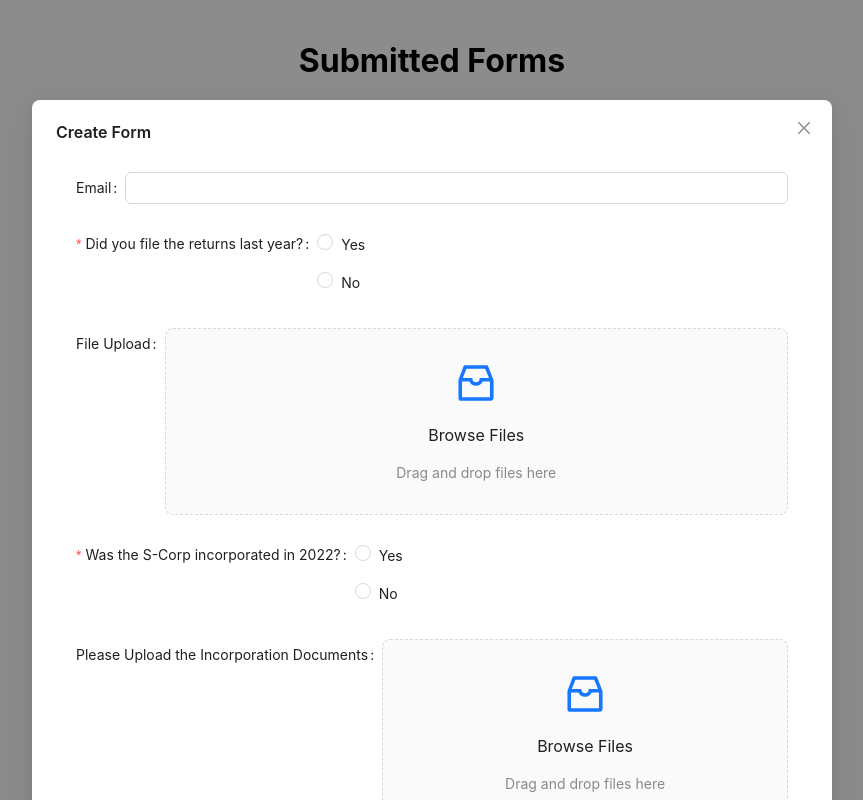
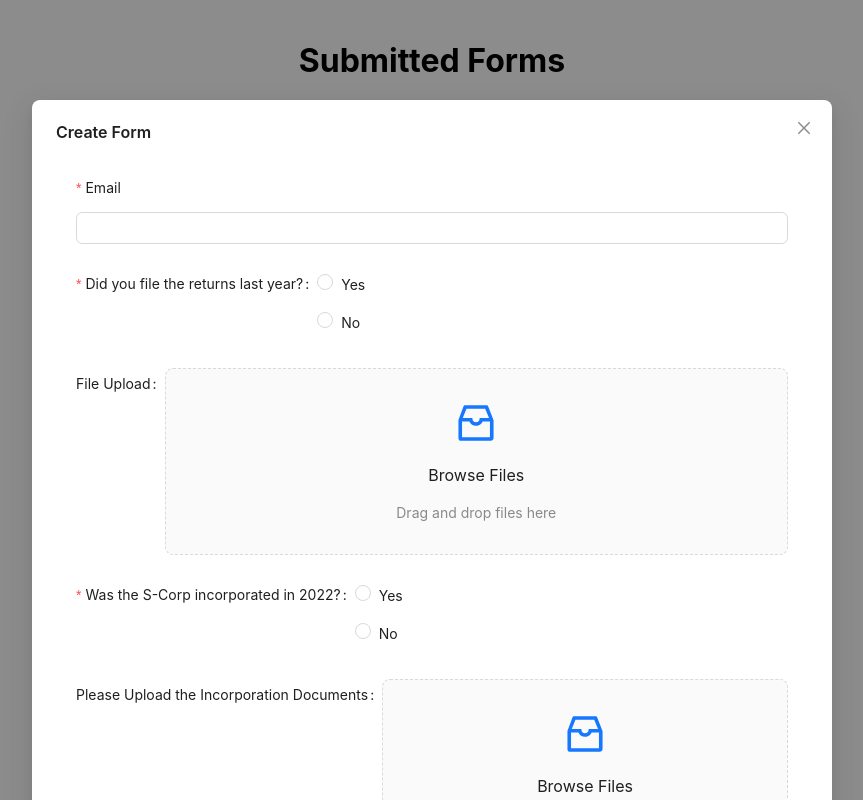
Before and after one commit to chandannath500/form, a React (Create React App) app: page / in a window 1280 px wide. Both pictures are taken after a click on the button "Create Form". Shown: the whole page, without its empty margins (208-1071 px from the left). Built offline with nearby package versions, Linux system fonts and the light colour scheme.

Commit message:
Update Email.js

```diff
--- a/src/component/Email.js
+++ b/src/component/Email.js
@@ -1,16 +1,22 @@
-import React from 'react'
-import { Form, Input} from 'antd';
+import React from 'react';
+import { Form, Input } from 'antd';
+
 const Email = () => {
   return (
-    <div>
-       <Form.Item label="Email" name="email" rules={[
-            { message: 'Please enter your email' },
-            { type: 'email', message: 'Invalid email format' },
-          ]}>
-            <Input className="generic-input-style" />
-          </Form.Item>
+    <div style={{ display: 'flex', flexDirection: 'column' }}>
+      <Form.Item
+        label="Email"
+        name="email"
+        labelCol={{ span: 24 }}
+        rules={[
+          { required: true, message: 'Please enter your email' },
+          { type: 'email', message: 'Invalid email format' },
+        ]}
+      >
+        <Input className="generic-input-style" />
+      </Form.Item>
     </div>
-  )
-}
+  );
+};
 
-export default Email
+export default Email;
```
